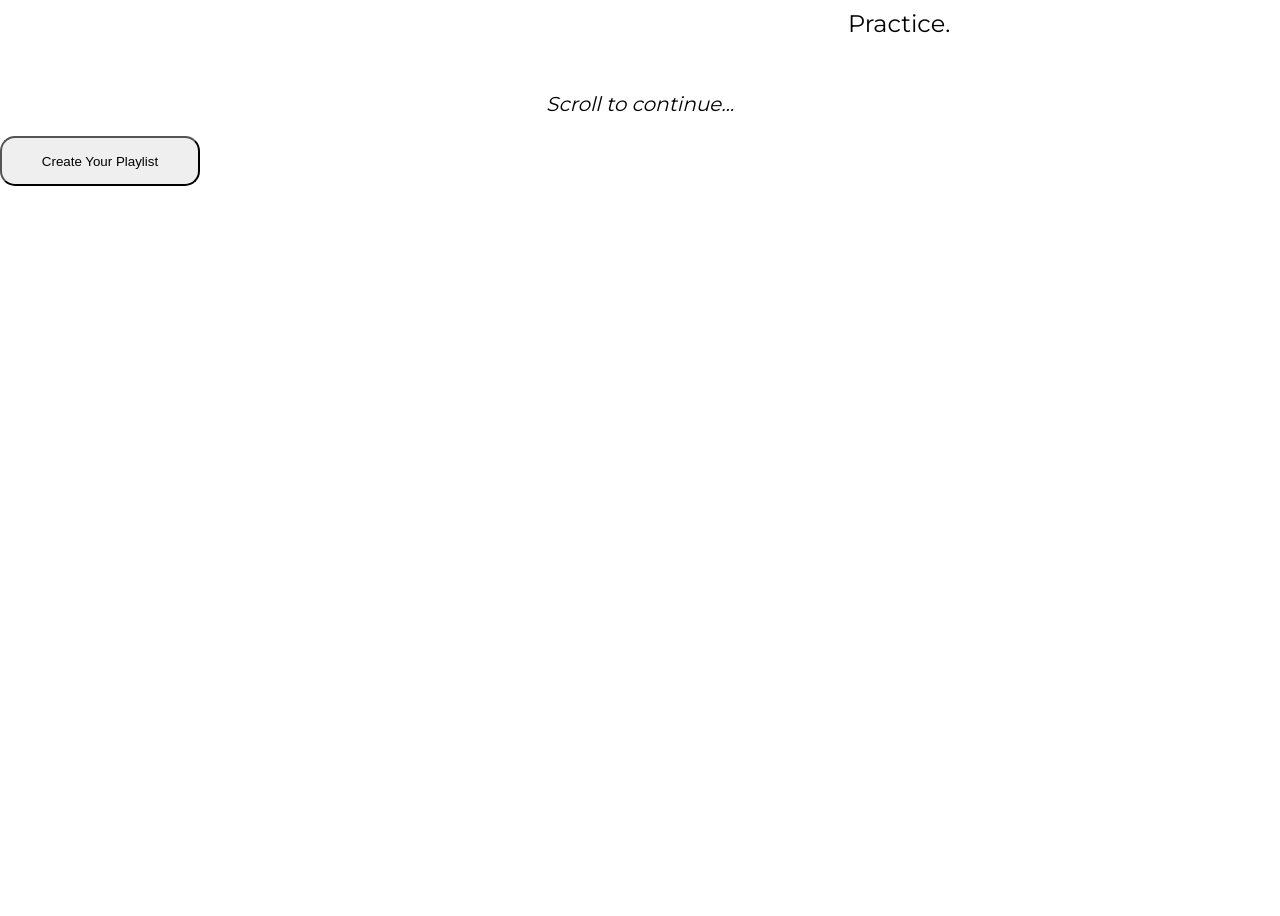
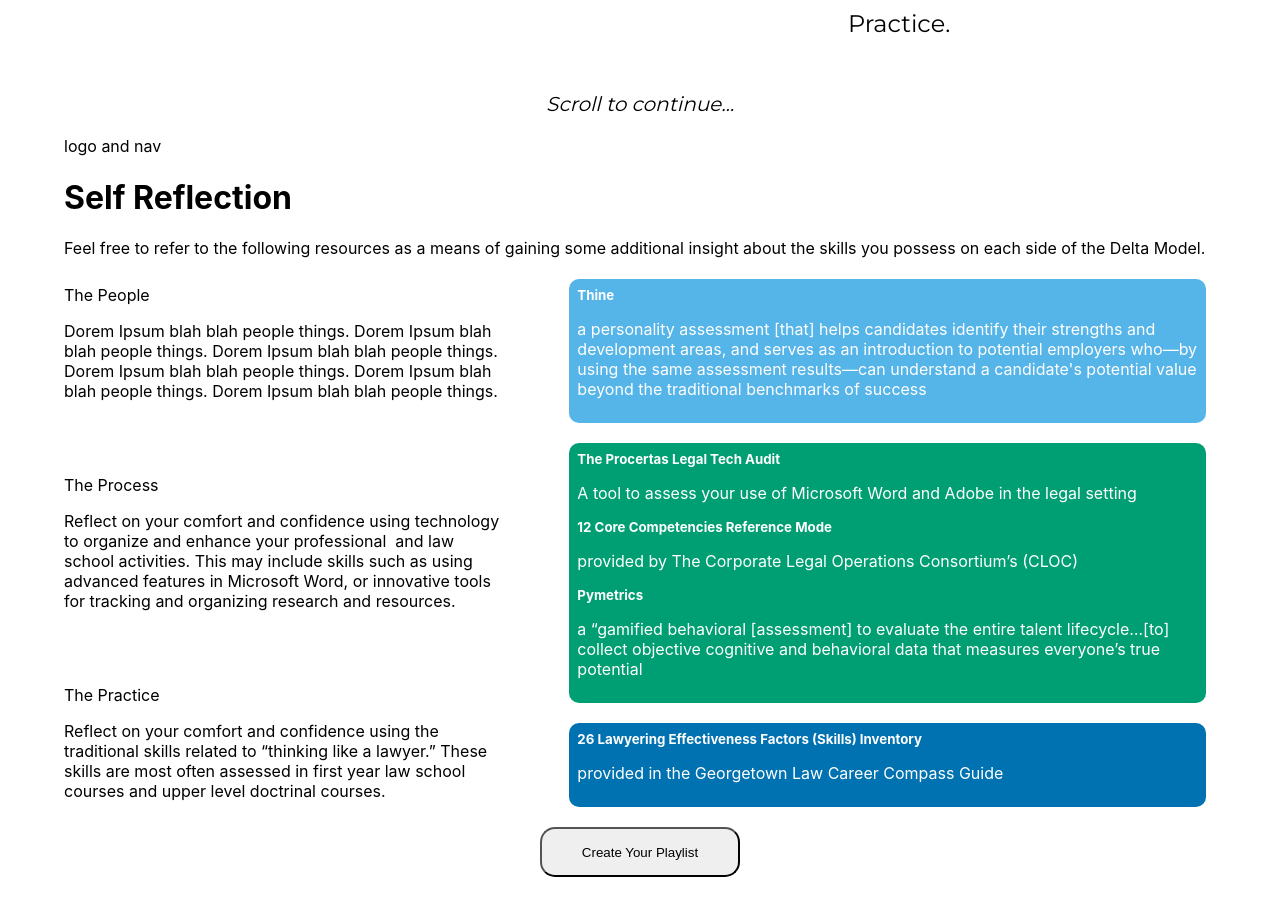
Before and after one commit to cs394-s23/delta-lab, a React (Create React App) app: page / in a window 1280 px wide. Shown: the part 2420-3336 px from the top of the page. Before the commit the page ends 2606 px from the top, so only its background shows below. Built offline with nearby package versions, Linux system fonts and the light colour scheme.

Commit message:
self reflection start

```diff
--- a/src/App.css
+++ b/src/App.css
@@ -114,6 +114,11 @@ a {
   display: flex;
   margin-top: -5px;
 }
+.center-container {
+  display: flex;
+  justify-content: center;
+
+}
 
 .resource .bookmark {
   padding-left: 5px;
@@ -174,7 +179,50 @@ a {
 
 /* END OF SCREEN 1 STYLING */
 
+
+/* START OF SELF REFLECTION STYLING HERE */
+
+.self-reflection {
+  margin: auto;
+  height: 100vh;
+  width: 90vw;
+}
+
+.reflect-defs {
+  display: flex;
+  flex-direction: column;
+  flex-basis: 40%;
+  justify-content: space-between;
+  margin-right: 5%;
+}
+.ppp-reflect-links {
+  display: flex;
+  flex-direction: column;
+  flex-basis: 60%;
+  justify-content: space-between;
+}
+
+.ppp-reflect-links h5 {
+  margin: 0;
+}
+.reflect-links {
+  border-radius: 10px;
+  padding: 8px;
+  margin: 10px;
+  color: #FFFFFF;
+}
+.people-links {
+  background-color: #55B4E8;
+}
+.process-links {
+  background-color: #009F73;
+}
+.practice-links {
+  background-color: #0072B1;
+}
+
 .create {
+  margin-top: 10px;
   border-radius : 15px;
   width : 200px;
   height : 50px;
--- a/src/components/FormBox.jsx
+++ b/src/components/FormBox.jsx
@@ -111,7 +111,7 @@ const FormBox = () => {
             <div className="slide">
               <div>{key}</div>
               {/* {console.log(key)} */}
-              <UserInput value={values[i]} onChange={(value) => handleValueChange(value, i)} />
+              <UserInput value={values[i]} onChange={(value) => handleValueChange(value, i)}/>
             </div>
           ))}
           </div>
--- a/src/components/HomePage.jsx
+++ b/src/components/HomePage.jsx
@@ -5,6 +5,7 @@ import './styles/HomePage.css';
 import FormBox from './FormBox';
 import triangle from "./assets/deltatri.png";
 import link from "./assets/Link.png";
+import SelfReflection from "./SelfReflection"
 
 
 const HomePage = () => {
@@ -56,17 +57,23 @@ const HomePage = () => {
             <p> Scroll to continue...</p>
           </div>
         </div>
-        <Link
+        <div className = "self-reflection">
+          <SelfReflection />
+          <Link
             activeClass='active'
             to='formBox'
             spy={true}
             smooth={true}
             duration={500}
           >
-            <button className='create' onClick={handleButtonClick} disabled={buttonClicked}>
-              Create Your Playlist
-            </button>
+            <div className = "center-container">
+              <button className='create' onClick={handleButtonClick} disabled={buttonClicked}>
+                Create Your Playlist
+              </button>
+            </div>
+
           </Link>
+        </div>
         {buttonClicked && (
           <Element name='formBox'>
             <FormBox />
--- /dev/null
+++ b/src/components/SelfReflection.jsx
@@ -0,0 +1,84 @@
+import React, { useState } from 'react';
+import { Link, Element, scroller } from 'react-scroll';
+import TriangleGraph from './TriangleGraph';
+import './styles/HomePage.css';
+import FormBox from './FormBox';
+import triangle from "./assets/deltatri.png";
+import link from "./assets/Link.png";
+
+
+export default function SelfReflection() {
+
+
+
+  return (
+    <>
+      <header>logo and nav</header>
+      <div className = "reflect-content">
+        <header>
+          <h1>Self Reflection</h1>
+          <p>Feel free to refer to the following resources as a means of gaining some additional insight about the skills you possess
+            on each side of the Delta Model.
+          </p>
+        </header>
+        <div className="container">
+          <div className = "reflect-defs">
+            <div className = "reflect-def">
+              <p>The People</p>
+              <p>Dorem Ipsum blah blah people things. Dorem Ipsum blah blah people things. Dorem Ipsum blah blah people things. Dorem
+                Ipsum blah blah people things. Dorem Ipsum blah blah people things. Dorem Ipsum blah blah people things.
+              </p>
+            </div>
+            <div className = "reflect-def">
+              <p>The Process</p>
+              <p>Reflect on your comfort and confidence using technology to organize and enhance your professional  and law school
+                activities. This may include skills such as using advanced features in Microsoft Word, or innovative tools for tracking
+                and organizing research and resources.
+              </p>
+            </div>
+            <div className = "reflect-def">
+              <p>The Practice</p>
+              <p>Reflect on your comfort and confidence using the traditional skills related to “thinking like a lawyer.” These skills
+                 are most often assessed in first year law school courses and upper level doctrinal courses.
+              </p>
+            </div>
+          </div>
+          <div className = "ppp-reflect-links">
+              <div className = "reflect-links people-links">
+                <div className = "reflect-link">
+                  <h5>Thine</h5>
+                  <p>
+                  a personality assessment [that] helps candidates identify their strengths and development areas, and serves as
+                  an introduction to potential employers who—by using the same assessment results—can understand a candidate's potential value
+                  beyond the traditional benchmarks of success
+                  </p>
+                </div>
+              </div>
+              <div className = "reflect-links process-links">
+                <div className = "reflect-link">
+                  <h5>The Procertas Legal Tech Audit</h5>
+                  <p>A tool to assess your use of Microsoft Word and Adobe in the legal setting</p>
+                </div>
+                <div className = "reflect-link">
+                  <h5>12 Core Competencies Reference Mode</h5>
+                  <p>provided by The Corporate Legal Operations Consortium’s (CLOC)</p>
+                </div>
+                <div className = "reflect-link">
+                  <h5>Pymetrics</h5>
+                  <p> a “gamified behavioral [assessment] to evaluate the entire talent lifecycle…[to] collect objective cognitive and
+                    behavioral data that measures everyone’s true potential
+                  </p>
+                </div>
+              </div>
+              <div className = "reflect-links practice-links">
+                <div className = "reflect-link">
+                  <h5>26 Lawyering Effectiveness Factors (Skills) Inventory</h5>
+                  <p>provided in the Georgetown Law Career Compass Guide</p>
+                </div>
+              </div>
+          </div>
+        </div>
+      </div>
+    </>
+  );
+};
--- a/src/components/UserInput.jsx
+++ b/src/components/UserInput.jsx
@@ -10,7 +10,7 @@ export default function UserInput(props) {
   };
 
   return (
-    <Stack spacing={2} direction="column" width={300} sx={{ mt: 1 }}>
+    <Stack spacing={2} direction="column" width={300} sx={{ width: 1, mt: 1 }}>
       <Slider
         aria-label="Score"
         value={value}
--- a/src/components/styles/HomePage.css
+++ b/src/components/styles/HomePage.css
@@ -90,9 +90,7 @@
   max-height : 100vh;
   padding : 20px;
   gap : 20px;
-
 }
-
 
 .skillsList {
   display: flex;
@@ -107,13 +105,15 @@
 
 }
 .slide {
+  display: flex;
+  flex-direction: column;
   border : 1px solid black;
   margin-top: 5px;
   padding : 20px 45px;
   border-radius : 5px;
-  /* width: fit-content; */
+  width: 80%;
+}
 
-}
 .spiderchart{
   width: 50vw;
 }
```
